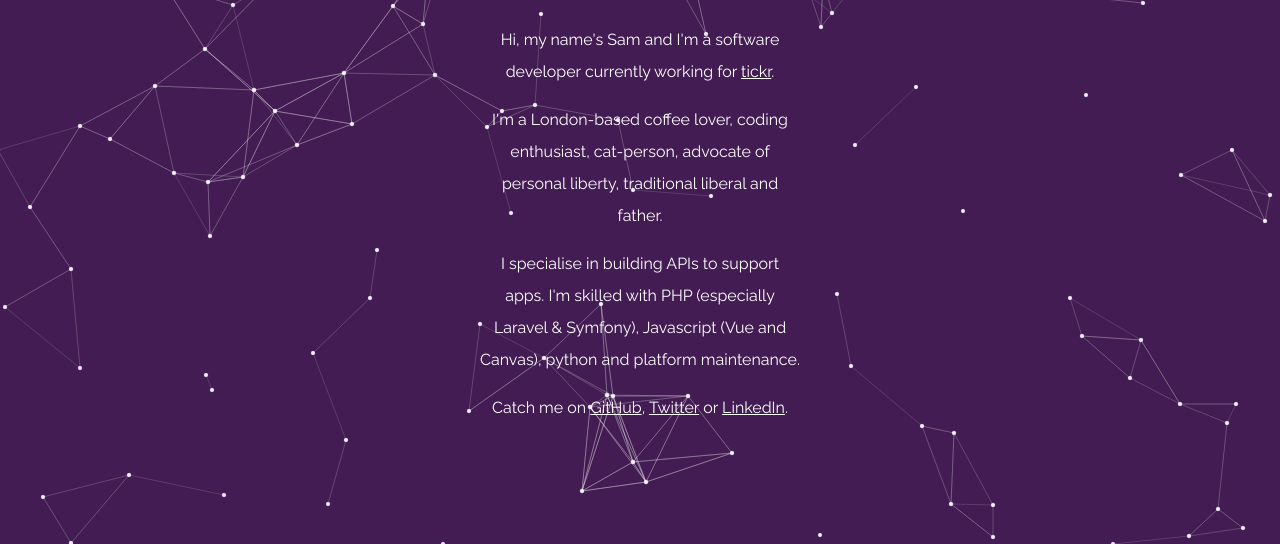
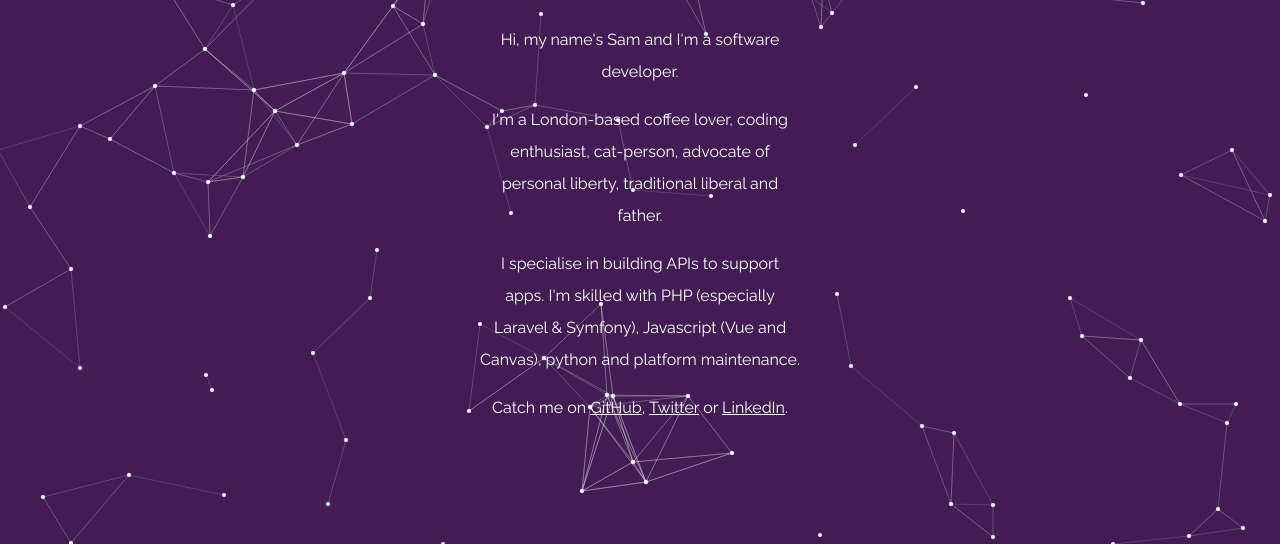
Before and after one commit to SamMakesCode/sammakescode, a plain HTML site: page index.html in a window 1280 px wide. Shown: the part 256-800 px from the top of the page. Drawn offline with Linux system fonts and the light colour scheme.

Commit message:
Update index.html

```diff
--- a/index.html
+++ b/index.html
@@ -48,7 +48,7 @@
         <div id="name">
             <h1>SamMakesCode</h1>
             <img src="sammakescode-sam-littler.jpg" alt="A picture of me" width="64" height="64">
-            <p>Hi, my name's Sam and I'm a software developer currently working for <a href="https://tickr.co.uk" target="_blank">tickr</a>.</p>
+            <p>Hi, my name's Sam and I'm a software developer.</p>
             <p>I'm a London-based coffee lover, coding enthusiast, cat-person, advocate of personal liberty, traditional liberal and father.</p>
             <p>I specialise in building APIs to support apps. I'm skilled with PHP (especially Laravel & Symfony), Javascript (Vue and Canvas), python and platform maintenance.</p>
             <p>Catch me on <a href="https://github.com/samlittler" target="_blank">GitHub</a>, <a href="https://twitter.com/sammakescode" target="_blank">Twitter</a> or <a href="https://www.linkedin.com/in/sam-littler-84646291/" target="_blank">LinkedIn</a>.</p>
```
